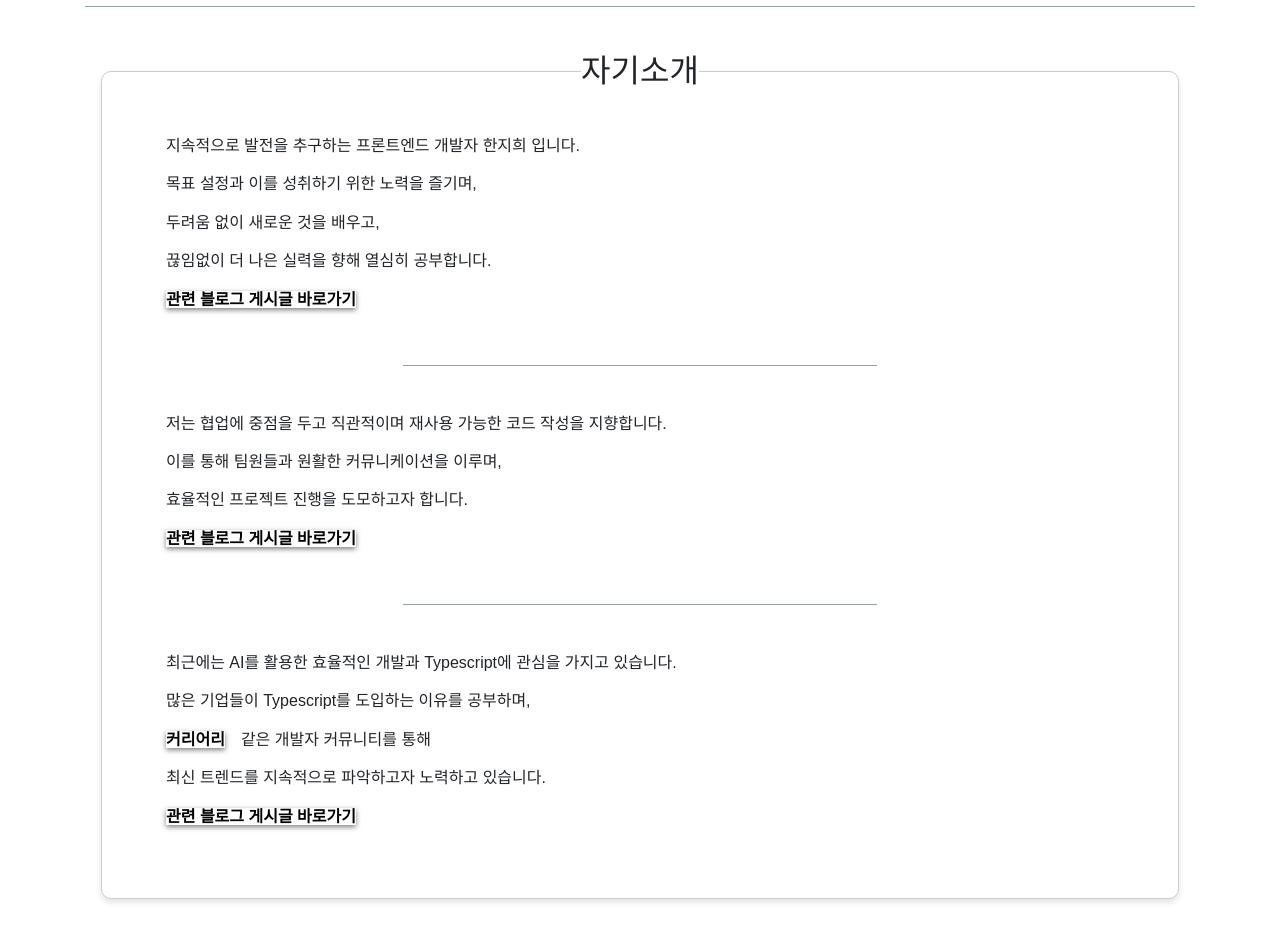
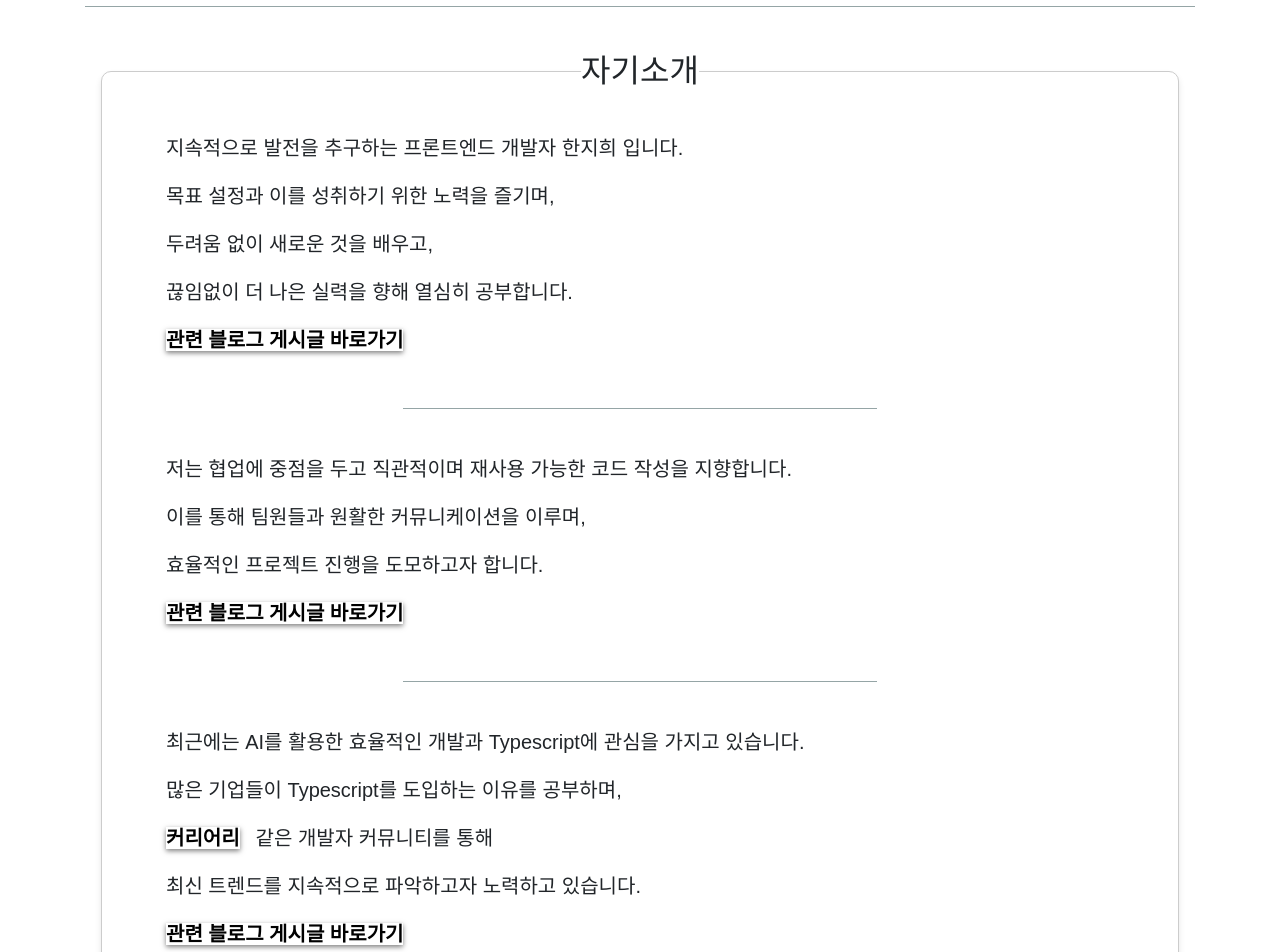
Before and after one commit to iamjiheehan/type-project, a React (Create React App) app: page / in a window 1280 px wide. Shown: the part 160-1112 px from the top of the page. Built offline with nearby package versions, Linux system fonts and the light colour scheme; a web font is replaced by a local one.

Commit message:
[update] styled-component 추가

```diff
--- a/src/components/intro.tsx
+++ b/src/components/intro.tsx
@@ -18,25 +18,25 @@ const Intro: React.FC = () => {
                 <h2 style={absoluteCenter}>자기소개</h2>
                 <div style={contentBox}>
                     <div style={columnStyle}>
-                        <h6>
+                        <h5>
                             지속적으로 발전을 추구하는 프론트엔드 개발자 한지희 입니다. <br /><br />
                             목표 설정과 이를 성취하기 위한 노력을 즐기며, <br /><br />
                             두려움 없이 새로운 것을 배우고, <br /><br />끊임없이 더 나은 실력을 향해 열심히 공부합니다.<br /><br />
                             <StyledLink href="https://hans-j.tistory.com/202" target="_blank">관련 블로그 게시글 바로가기</StyledLink>
-                        </h6>
+                        </h5>
                         <hr style={{ width: '50%', margin:'3rem auto'}} />
-                        <h6>
+                        <h5>
                             저는 협업에 중점을 두고 직관적이며 재사용 가능한 코드 작성을 지향합니다. <br /><br />
                             이를 통해 팀원들과 원활한 커뮤니케이션을 이루며, <br /><br />효율적인 프로젝트 진행을 도모하고자 합니다. <br /><br />
                             <StyledLink href="https://hans-j.tistory.com/214" target="_blank">관련 블로그 게시글 바로가기</StyledLink>
-                        </h6>
+                        </h5>
                         <hr style={{ width: '50%', margin:'3rem auto'}} />
-                        <h6>
+                        <h5>
                             최근에는 AI를 활용한 효율적인 개발과 Typescript에 관심을 가지고 있습니다.<br /><br />
                             많은 기업들이 Typescript를 도입하는 이유를 공부하며,<br /><br />
                             <StyledLink href="https://careerly.co.kr/home" target="_blank">커리어리</StyledLink>같은 개발자 커뮤니티를 통해 <br /><br />최신 트렌드를 지속적으로 파악하고자 노력하고 있습니다.<br /><br />
                             <StyledLink href="https://hans-j.tistory.com/200" target="_blank">관련 블로그 게시글 바로가기</StyledLink>
-                        </h6>
+                        </h5>
                     </div>
                 </div>
             </div>
--- a/src/components/project.tsx
+++ b/src/components/project.tsx
@@ -7,6 +7,7 @@ import sass from '../assets/images/sass.png';
 import html from '../assets/images/html.png';
 import reactIco from '../assets/images/reactIco.png';
 import reduxToolkit from '../assets/images/reduxToolkit.png';
+import styledComponents from '../assets/images/styledComponents.png';
 
 import { contentBox, containerStyle, absoluteCenter, headerStyle, iconStyle, gifStyle, titleStyle, linkStyle } from './styles';
 
@@ -87,6 +88,7 @@ export default function Project(): JSX.Element {
                             <h3 style={titleStyle}>The Unbookclub</h3>
                             <img style={iconStyle} src={html} alt="html" />
                             <img style={iconStyle} src={css} alt="css" />
+                            <img style={iconStyle} src={styledComponents} alt="styledComponents" />
                             <img style={iconStyle} src={js} alt="JavaScript" />
                             <img style={iconStyle} src={reactIco} alt="react" />
                             <img style={{ ...iconStyle, width: '100px', padding:'0' }} src={reduxToolkit} alt="reduxToolkit" />
@@ -112,6 +114,7 @@ export default function Project(): JSX.Element {
                         <div style={titleStyle}>
                             <h3 style={titleStyle}>Portfolio Project</h3>
                             <img style={iconStyle} src={ts} alt="Typescript" />
+                            <img style={iconStyle} src={styledComponents} alt="styledComponents" />
                             <img style={iconStyle} src={reactIco} alt="react" />
                         </div>
                         <StyledLink href="https://the-unbook-club.web.app/" target="_blank">깃허브 바로가기</StyledLink>
```
Also changed, not shown: src/assets/images/styledComponents.png (renamed from src/assets/images/styled-components.png), 1 other file (tests, documents, lock files or other folders).
